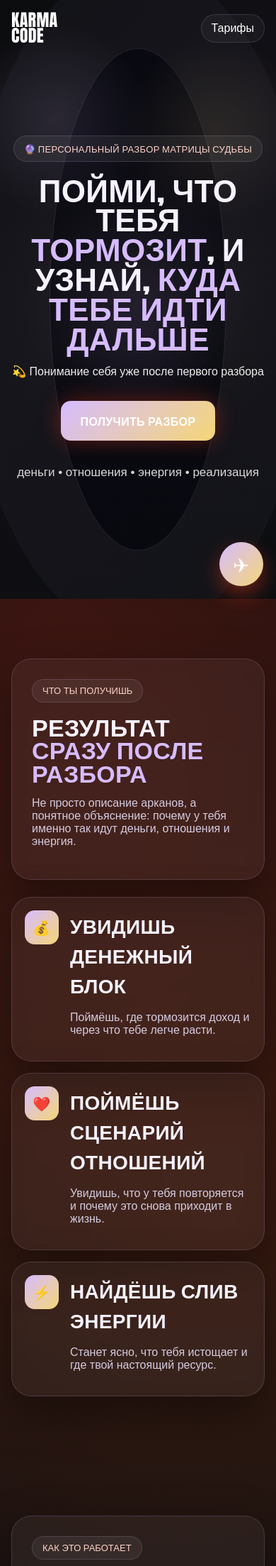
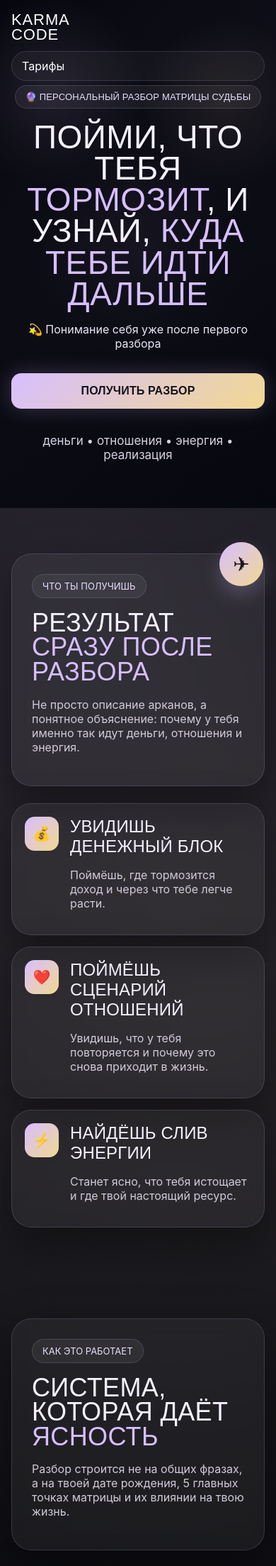
Before and after one commit to Gnomus1983/matrix-site, a Flask app: page / in a window 390 px wide. Shown: the top 2207 px of the page at 71% size. Run offline with Flask 3, Linux system fonts and the light colour scheme.

Commit message:
Switch landing to premium purple gold style

```diff
--- a/static/style.css
+++ b/static/style.css
@@ -1,16 +1,16 @@
 :root {
-    --bg: #07090f;
-    --bg-2: #120f1c;
+    --bg: #06070d;
+    --bg-2: #12111d;
+    --bg-3: #1a1628;
     --panel: rgba(255, 255, 255, 0.05);
     --panel-strong: rgba(255, 255, 255, 0.08);
-    --line: rgba(214, 188, 255, 0.16);
-    --text: #f7f2ff;
-    --muted: #d4cbe0;
-    --red: #d6bcff;
-    --red-2: #f5d678;
-    --shadow: 0 24px 64px rgba(0, 0, 0, 0.38);
+    --line: rgba(214, 189, 255, 0.16);
+    --text: #f6f1ff;
+    --muted: #d2cada;
+    --accent: #d7bfff;
+    --accent-2: #f1d891;
+    --shadow: 0 24px 64px rgba(0, 0, 0, 0.42);
 }
-
 
 * {
     box-sizing: border-box;
@@ -23,16 +23,16 @@ html {
 body {
     margin: 0;
     color: var(--text);
-    font-family: Impact, Haettenschweiler, "Arial Narrow Bold", sans-serif;
-    letter-spacing: 0.02em;
+    font-family: "Oswald", sans-serif;
+    letter-spacing: 0.01em;
     background:
-        radial-gradient(circle at 20% 10%, rgba(255, 59, 29, 0.18), transparent 18%),
-        radial-gradient(circle at 80% 20%, rgba(255, 106, 0, 0.14), transparent 18%),
-        linear-gradient(180deg, #05070c 0%, #0b0f17 45%, #0a0d14 100%);
+        radial-gradient(circle at 20% 10%, rgba(215, 191, 255, 0.12), transparent 20%),
+        radial-gradient(circle at 80% 18%, rgba(241, 216, 145, 0.08), transparent 18%),
+        linear-gradient(180deg, #05060b 0%, #0c0d14 45%, #090a11 100%);
 }
 
 p, li, .hero-note, .hero-sub, .section-mini, .price-desc, .top-link, .offer-label {
-    font-family: Arial, sans-serif;
+    font-family: "Inter", sans-serif;
     letter-spacing: 0;
 }
 
@@ -53,9 +53,10 @@ p, li, .hero-note, .hero-sub, .section-mini, .price-desc, .top-link, .offer-labe
 }
 
 .brand {
-    font-size: 24px;
-    line-height: 0.9;
+    font-size: 22px;
+    line-height: 0.95;
     color: white;
+    letter-spacing: 0.04em;
 }
 
 .top-link {
@@ -75,16 +76,91 @@ p, li, .hero-note, .hero-sub, .section-mini, .price-desc, .top-link, .offer-labe
     overflow: hidden;
     padding: 100px 0 60px;
     background:
-        linear-gradient(rgba(7, 9, 15, 0.58), rgba(7, 9, 15, 0.72)),
-        url("https://images.unsplash.com/photo-1511379938547-c1f69419868d?auto=format&fit=crop&w=1600&q=80") center/cover no-repeat;
+        radial-gradient(circle at 18% 18%, rgba(215, 191, 255, 0.14), transparent 20%),
+        radial-gradient(circle at 82% 20%, rgba(241, 216, 145, 0.10), transparent 18%),
+        linear-gradient(135deg, #06070d 0%, #12111d 42%, #090a12 100%);
 }
 
 .hero-overlay {
     position: absolute;
     inset: 0;
     background:
-        radial-gradient(circle at center, rgba(255, 59, 29, 0.12), transparent 35%);
+        linear-gradient(rgba(6, 7, 13, 0.22), rgba(6, 7, 13, 0.60)),
+        radial-gradient(circle at center, rgba(215, 191, 255, 0.08), transparent 36%);
+    pointer-events: none;
 }
+
+.hero-diagram {
+    position: absolute;
+    inset: 0;
+    pointer-events: none;
+    z-index: 1;
+    opacity: 0.9;
+}
+
+.matrix-line {
+    position: absolute;
+    background: linear-gradient(90deg, rgba(215, 191, 255, 0.16), rgba(241, 216, 145, 0.16));
+    transform-origin: center;
+    filter: drop-shadow(0 0 10px rgba(215, 191, 255, 0.08));
+}
+
+.l1 {
+    width: 420px;
+    height: 1px;
+    right: 14%;
+    top: 50%;
+}
+
+.l2 {
+    width: 300px;
+    height: 1px;
+    right: 20%;
+    top: 33%;
+    transform: rotate(45deg);
+}
+
+.l3 {
+    width: 300px;
+    height: 1px;
+    right: 20%;
+    top: 67%;
+    transform: rotate(-45deg);
+}
+
+.l4 {
+    width: 1px;
+    height: 360px;
+    right: 28%;
+    top: 18%;
+    background: linear-gradient(rgba(215, 191, 255, 0.16), rgba(241, 216, 145, 0.16));
+}
+
+.node {
+    position: absolute;
+    width: 42px;
+    height: 42px;
+    border-radius: 50%;
+    display: grid;
+    place-items: center;
+    font-family: "Inter", sans-serif;
+    font-size: 14px;
+    font-weight: 600;
+    color: #fff8df;
+    background: radial-gradient(circle, rgba(241, 216, 145, 0.95) 0%, rgba(215, 191, 255, 0.85) 58%, rgba(215, 191, 255, 0.22) 100%);
+    border: 1px solid rgba(255, 248, 223, 0.18);
+    box-shadow: 0 0 18px rgba(215, 191, 255, 0.22);
+}
+
+.n1 { right: 28%; top: 14%; }
+.n2 { right: 16%; top: 26%; }
+.n3 { right: 10%; top: 50%; }
+.n4 { right: 16%; top: 74%; }
+.n5 { right: 28%; top: 86%; }
+.n6 { right: 40%; top: 74%; }
+.n7 { right: 46%; top: 50%; }
+.n8 { right: 40%; top: 26%; }
+.n9 { right: 28%; top: 50%; width: 56px; height: 56px; font-size: 18px; }
 
 .hero-inner {
     position: relative;
@@ -101,7 +177,7 @@ p, li, .hero-note, .hero-sub, .section-mini, .price-desc, .top-link, .offer-labe
     border-radius: 999px;
     background: rgba(255,255,255,0.06);
     border: 1px solid var(--line);
-    color: #ffd2c9;
+    color: #eadfff;
     font-size: 13px;
     text-transform: uppercase;
 }
@@ -110,26 +186,31 @@ p, li, .hero-note, .hero-sub, .section-mini, .price-desc, .top-link, .offer-labe
 .section h2 {
     margin: 18px 0;
     text-transform: uppercase;
-    line-height: 0.95;
+    line-height: 0.96;
 }
 
 .hero h1 {
-    font-size: clamp(44px, 8vw, 92px);
+    font-size: clamp(42px, 7vw, 82px);
+    font-weight: 500;
+    letter-spacing: 0.01em;
 }
 
 .section h2 {
-    font-size: clamp(34px, 5vw, 66px);
+    font-size: clamp(30px, 4.5vw, 58px);
+    font-weight: 500;
+    letter-spacing: 0.01em;
 }
 
 .hero h1 span,
 .section h2 span,
-.offer-banner h2 span {
-    color: var(--red);
+.offer-banner h2 span,
+.trust-box h3 {
+    color: var(--accent);
 }
 
 .hero-sub {
-    font-size: 26px;
-    color: #efefef;
+    font-size: 24px;
+    color: #ece6f7;
     margin-bottom: 24px;
 }
 
@@ -138,7 +219,7 @@ p, li, .hero-note, .hero-sub, .section-mini, .price-desc, .top-link, .offer-labe
 }
 
 .hero-note {
-    color: #d8d8d8;
+    color: #d8d0e2;
     font-size: 17px;
 }
 
@@ -159,9 +240,9 @@ p, li, .hero-note, .hero-sub, .section-mini, .price-desc, .top-link, .offer-labe
 }
 
 .btn-primary {
-    background: linear-gradient(135deg, var(--red), var(--red-2));
-    color: white;
-    box-shadow: 0 0 30px rgba(255, 59, 29, 0.35);
+    background: linear-gradient(135deg, var(--accent), var(--accent-2));
+    color: #15131d;
+    box-shadow: 0 0 30px rgba(215, 191, 255, 0.22);
 }
 
 .full {
@@ -231,9 +312,11 @@ p, li, .hero-note, .hero-sub, .section-mini, .price-desc, .top-link, .offer-labe
     border-radius: 14px;
     display: grid;
     place-items: center;
-    background: linear-gradient(135deg, var(--red), var(--red-2));
-    color: white;
+    background: linear-gradient(135deg, var(--accent), var(--accent-2));
+    color: #15131d;
     font-size: 20px;
+    font-family: "Inter", sans-serif;
+    font-weight: 700;
 }
 
 .mini-card h3,
@@ -241,8 +324,9 @@ p, li, .hero-note, .hero-sub, .section-mini, .price-desc, .top-link, .offer-labe
 .faq-item h3,
 .offer-banner h2 {
     margin: 0 0 8px;
-    font-size: 28px;
+    font-size: 24px;
     text-transform: uppercase;
+    font-weight: 500;
 }
 
 .trust-grid,
@@ -264,20 +348,20 @@ p, li, .hero-note, .hero-sub, .section-mini, .price-desc, .top-link, .offer-labe
 
 .trust-box h3 {
     margin-top: 0;
-    font-size: 30px;
+    font-size: 26px;
     text-transform: uppercase;
-    color: var(--red);
+    font-weight: 500;
 }
 
 .review-card span {
     display: inline-block;
     margin-top: 14px;
-    color: #ffd2c9;
+    color: #eadfff;
 }
 
 .price-value {
-    font-size: 66px;
-    color: var(--red);
+    font-size: 62px;
+    color: var(--accent-2);
     margin: 8px 0;
 }
 
@@ -293,14 +377,14 @@ p, li, .hero-note, .hero-sub, .section-mini, .price-desc, .top-link, .offer-labe
 
 .price-card.featured {
     background:
-        linear-gradient(180deg, rgba(255, 59, 29, 0.12), rgba(255,255,255,0.05));
-    border-color: rgba(255, 59, 29, 0.35);
+        linear-gradient(180deg, rgba(215, 191, 255, 0.10), rgba(255,255,255,0.05));
+    border-color: rgba(215, 191, 255, 0.28);
     transform: scale(1.02);
 }
 
 .offer-banner {
     background:
-        linear-gradient(135deg, rgba(255, 59, 29, 0.18), rgba(255, 106, 0, 0.12)),
+        linear-gradient(135deg, rgba(215, 191, 255, 0.14), rgba(241, 216, 145, 0.08)),
         rgba(255,255,255,0.04);
 }
 
@@ -310,7 +394,7 @@ p, li, .hero-note, .hero-sub, .section-mini, .price-desc, .top-link, .offer-labe
     border-radius: 999px;
     background: rgba(255,255,255,0.08);
     border: 1px solid var(--line);
-    color: #ffd2c9;
+    color: #eadfff;
     font-size: 13px;
     text-transform: uppercase;
     margin-bottom: 16px;
@@ -337,9 +421,9 @@ p, li, .hero-note, .hero-sub, .section-mini, .price-desc, .top-link, .offer-labe
     place-items: center;
     text-decoration: none;
     font-size: 28px;
-    color: white;
-    background: linear-gradient(135deg, var(--red), var(--red-2));
-    box-shadow: 0 12px 28px rgba(255, 59, 29, 0.4);
+    color: #15131d;
+    background: linear-gradient(135deg, var(--accent), var(--accent-2));
+    box-shadow: 0 12px 28px rgba(215, 191, 255, 0.24);
     z-index: 999;
     transition: transform 0.2s ease, opacity 0.2s ease;
 }
@@ -367,52 +451,74 @@ p, li, .hero-note, .hero-sub, .section-mini, .price-desc, .top-link, .offer-labe
     }
 }
 
+@media (max-width: 900px) {
+    .matrix-line,
+    .node {
+        opacity: 0.7;
+    }
+
+    .l1 {
+        width: 260px;
+        right: 0;
+    }
+
+    .l2,
+    .l3 {
+        width: 180px;
+        right: 6%;
+    }
+
+    .l4 {
+        height: 220px;
+        right: 16%;
+        top: 26%;
+    }
+
+    .node {
+        width: 30px;
+        height: 30px;
+        font-size: 11px;
+    }
+
+    .n9 {
+        width: 40px;
+        height: 40px;
+        font-size: 14px;
+    }
+}
+
 @media (max-width: 640px) {
     .hero {
-    min-height: 100vh;
-    position: relative;
-    display: flex;
-    align-items: center;
-    overflow: hidden;
-    padding: 100px 0 60px;
-    background:
-        radial-gradient(circle at 20% 20%, rgba(214, 188, 255, 0.22), transparent 18%),
-        radial-gradient(circle at 78% 22%, rgba(245, 214, 120, 0.18), transparent 18%),
-        radial-gradient(circle at 50% 55%, rgba(170, 120, 255, 0.16), transparent 22%),
-        linear-gradient(135deg, #05070c 0%, #120f1c 45%, #0b0d14 100%);
+        min-height: auto;
+        padding-top: 120px;
+        padding-bottom: 48px;
     }
 
-.hero::before {
-    content: "";
-    position: absolute;
-    inset: 0;
-    background-image:
-        linear-gradient(rgba(255,255,255,0.045) 1px, transparent 1px),
-        linear-gradient(90deg, rgba(255,255,255,0.045) 1px, transparent 1px);
-    background-size: 90px 90px;
-    opacity: 0.22;
-    pointer-events: none;
+    .section {
+        padding: 64px 0;
     }
 
-.hero::after {
-    content: "";
-    position: absolute;
-    inset: 8% 18%;
-    border-radius: 50%;
-    border: 1px solid rgba(214, 188, 255, 0.22);
-    box-shadow:
-        0 0 0 120px rgba(214, 188, 255, 0.05),
-        0 0 0 240px rgba(245, 214, 120, 0.04);
-    opacity: 0.65;
-    pointer-events: none;
+    .price-card.featured {
+        transform: none;
     }
 
-.hero-overlay {
-    position: absolute;
-    inset: 0;
-    background:
-        linear-gradient(rgba(5, 7, 12, 0.42), rgba(5, 7, 12, 0.70)),
-        radial-gradient(circle at center, rgba(214, 188, 255, 0.14), transparent 35%),
-        radial-gradient(circle at 50% 50%, rgba(245, 214, 120, 0.08), transparent 48%);
-    pointer-events: none;
+    .hero h1 {
+        font-size: 46px;
     }
+
+    .section h2,
+    .offer-banner h2 {
+        font-size: 36px;
+    }
+
+    .btn,
+    .top-link {
+        width: 100%;
+    }
+
+    .topbar {
+        gap: 12px;
+        flex-direction: column;
+        align-items: stretch;
+    }
+}
```
Lines whose indentation alone changed are shown as unchanged.
